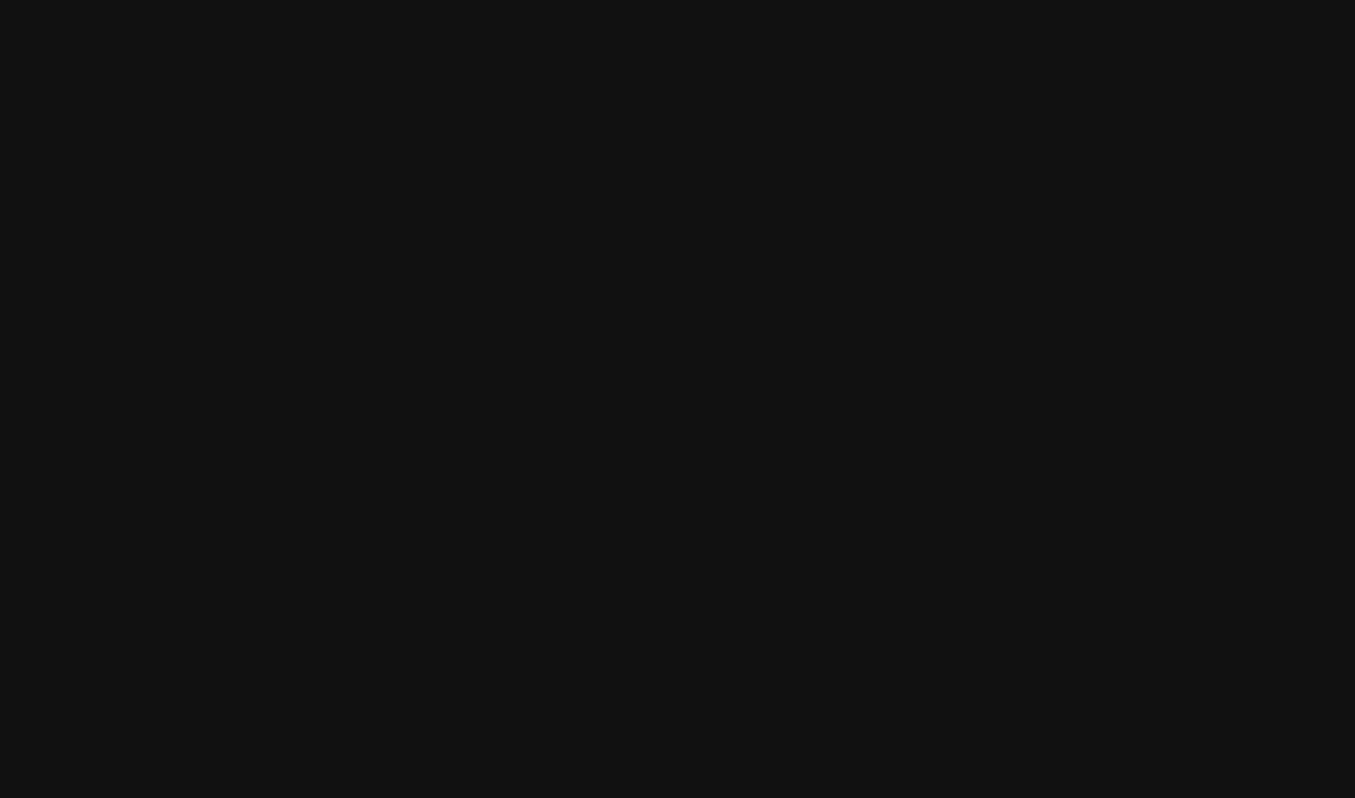
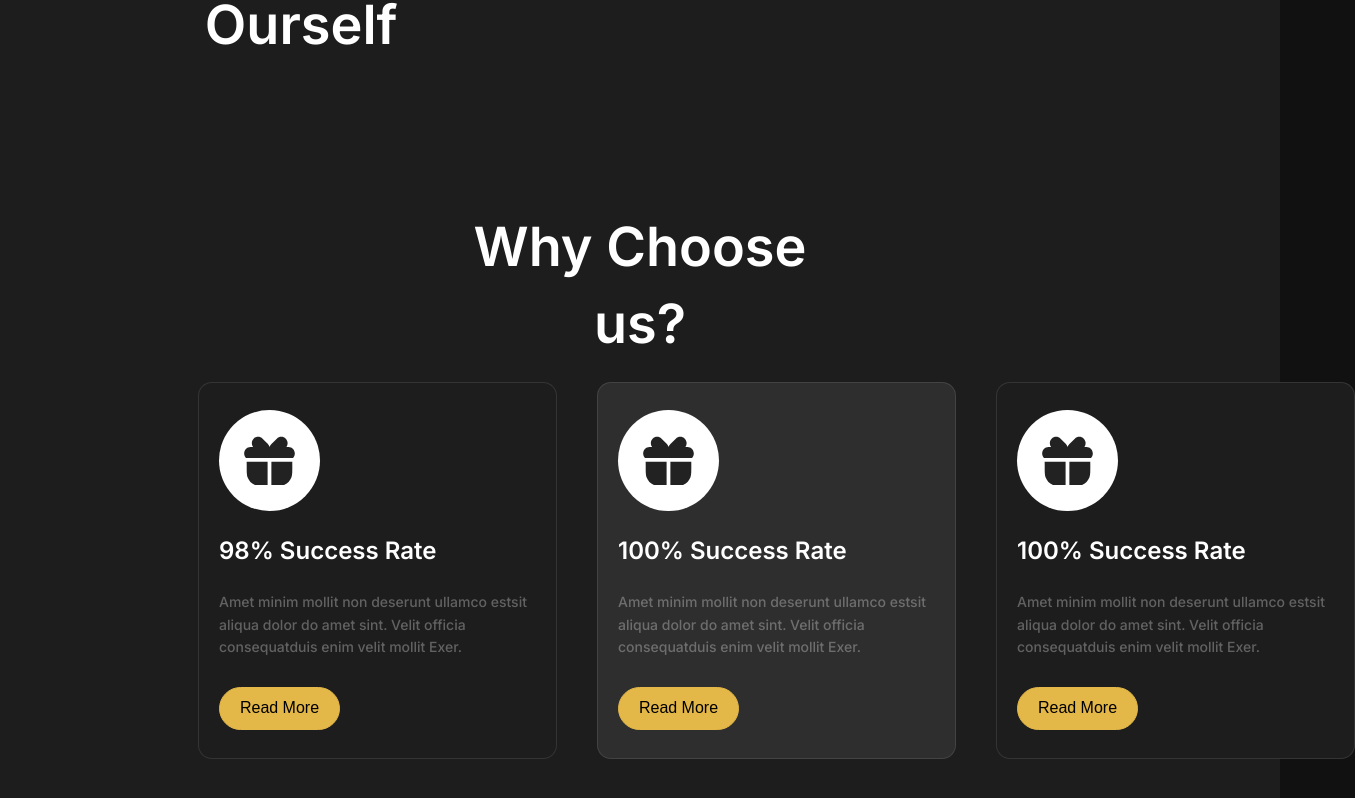
Before and after one commit to Shubham-Pathak-14/law-firm-landing-page, a React (Create React App) app: page / in a window 1280 px wide. Shown: the part 1078-1876 px from the top of the page, 1355 px wide, since content can reach past the window. Before the commit the page ends 1056 px from the top, so only its background shows below. Built offline with nearby package versions, Linux system fonts and the light colour scheme.

Commit message:
Done until Why Choose Us section

```diff
--- a/src/Components/Introduction/Intro.module.css
+++ b/src/Components/Introduction/Intro.module.css
@@ -4,8 +4,10 @@
 	display: flex;
 	width: 100%;
 	align-items: center;
-	justify-content: space-between;
+	justify-content: space-around;
 	padding: 75px;
+
+	margin-top: 95px;
 }
 
 .introHeading h2 {
--- a/src/Components/WhyChooseUs/ChooseUs.jsx
+++ b/src/Components/WhyChooseUs/ChooseUs.jsx
@@ -0,0 +1,50 @@
+import React from "react";
+import styles from "./ChooseUs.module.css";
+import GiftImage from "../../Assets/GiftImage.svg";
+import ChooseUsCard from "./ChooseUsCard/ChooseUsCard";
+
+const data = [
+  {
+    id: 1,
+    image: GiftImage,
+    successRate: "98% Success Rate",
+    description:
+      "Amet minim mollit non deserunt ullamco estsit aliqua dolor do amet sint. Velit officia consequatduis enim velit mollit Exer.",
+    buttonText: "Read More",
+  },
+  {
+    id: 2,
+    image: GiftImage,
+    successRate: "100% Success Rate",
+    description:
+      "Amet minim mollit non deserunt ullamco estsit aliqua dolor do amet sint. Velit officia consequatduis enim velit mollit Exer.",
+    buttonText: "Read More",
+  },
+  {
+    id: 3,
+    image: GiftImage,
+    successRate: "100% Success Rate",
+    description:
+      "Amet minim mollit non deserunt ullamco estsit aliqua dolor do amet sint. Velit officia consequatduis enim velit mollit Exer.",
+    buttonText: "Read More",
+  },
+];
+
+const ChooseUs = () => {
+  return (
+    <>
+      <div className={styles.wrapper}>
+        <div className={styles.header}>
+          <h3>Why Choose us?</h3>
+        </div>
+        <div className={styles.boxWrapper}>
+          {data.map((cardItem) => (
+            <ChooseUsCard data={cardItem} key={cardItem.id} />
+          ))}
+        </div>
+      </div>
+    </>
+  );
+};
+
+export default ChooseUs;
--- a/src/Components/WhyChooseUs/ChooseUs.module.css
+++ b/src/Components/WhyChooseUs/ChooseUs.module.css
@@ -0,0 +1,30 @@
+.wrapper {
+	width: 100%;
+    margin-top: 135px;
+}
+
+.header {
+	text-align: center;
+	display: flex;
+	align-items: center;
+	justify-content: center;
+}
+
+.header h3 {
+	color: var(--pure-white, #fff);
+	font-family: Inter;
+	font-size: 54px;
+	font-style: normal;
+	font-weight: 600;
+	line-height: 143.023%;
+	width: 437px;
+	height: 77px;
+}
+
+.boxWrapper {
+	display: flex;
+	align-items: center;
+	justify-content: space-evenly;
+	margin: 50px;
+    margin-top: 97px;
+}
--- a/src/Components/WhyChooseUs/ChooseUsCard/ChooseUsCard.jsx
+++ b/src/Components/WhyChooseUs/ChooseUsCard/ChooseUsCard.jsx
@@ -0,0 +1,21 @@
+import React from "react";
+import styles from "./ChooseUsCard.module.css";
+
+export default function ChooseUsCard({ data }) {
+  const { id, image, successRate, description, buttonText } = data;
+
+  return (
+    <>
+      <div className={id % 2 !== 0 ? styles.wrapper : styles.wrapper2}>
+        <div className={styles.imgWrapper}>
+          <img src={image} alt="Gift Icon" />
+        </div>
+
+        <h5>{successRate}</h5>
+        <p>{description}</p>
+
+        <button className={styles.btnContainer}>{buttonText}</button>
+      </div>
+    </>
+  );
+}
--- a/src/Components/WhyChooseUs/ChooseUsCard/ChooseUsCard.module.css
+++ b/src/Components/WhyChooseUs/ChooseUsCard/ChooseUsCard.module.css
@@ -0,0 +1,78 @@
+.wrapper {
+	width: 359px;
+	height: 377px;
+	flex-shrink: 0;
+	border-radius: 14px;
+	border: 1.4px solid rgba(255, 255, 255, 0.1);
+	background: #1d1d1d;
+	display: flex;
+	flex-direction: column;
+	padding-left: 20px;
+	justify-content: space-evenly;
+	margin-left: 20px;
+	margin-right: 20px;
+}
+
+.wrapper2 {
+	width: 359px;
+	height: 377px;
+	flex-shrink: 0;
+	border-radius: 14px;
+	border: 1.4px solid rgba(255, 255, 255, 0.1);
+	background: #2E2E2E;
+	display: flex;
+	flex-direction: column;
+	padding-left: 20px;
+	justify-content: space-evenly;
+	margin-left: 20px;
+	margin-right: 20px;
+}
+
+.imgWrapper {
+	background-color: var(--color-white);
+	border-radius: 50%;
+	width: 101px;
+	height: 101px;
+	flex-shrink: 0;
+	stroke-width: 1.4px;
+	stroke: rgba(25, 25, 25, 0.1);
+	display: flex;
+	align-items: center;
+	justify-content: center;
+}
+
+img {
+	object-fit: cover;
+	width: 51.7px;
+	height: 49px;
+}
+
+h5 {
+	color: var(--pure-white, #fff);
+	font-family: Inter;
+	font-size: 24px;
+	font-style: normal;
+	font-weight: 600;
+	line-height: 24px;
+	/* width: 215px; */
+	height: 24px;
+}
+
+p {
+	color: var(--pure-white, #fff);
+	font-family: Inter;
+	font-size: 14px;
+	font-style: normal;
+	font-weight: 500;
+	line-height: 162.523%; /* 22.753px */
+	opacity: 0.3;
+}
+
+.btnContainer {
+	width: 121px;
+	height: 43px;
+	flex-shrink: 0;
+	border-radius: 23.5px;
+	background: #e3b748;
+	border: 1px solid #e3b748;
+}
--- a/src/Pages/LandingPage/LandingPage.jsx
+++ b/src/Pages/LandingPage/LandingPage.jsx
@@ -3,6 +3,7 @@ import styles from "./LandingPage.module.css";
 import NavBar from "../../Components/Navbar/Navbar";
 import HeroSection from "../../Components/HeroSection/HeroSection";
 import Introduction from "../../Components/Introduction/Intro";
+import ChooseUs from "../../Components/WhyChooseUs/ChooseUs";
 
 const LandingPage = () => {
   return (
@@ -14,6 +15,7 @@ const LandingPage = () => {
       <div className={styles.contentBackground}>
         <div className={styles.contentWrapper}>
           <Introduction />
+          <ChooseUs />
         </div>
       </div>
     </div>
```
Also changed, not shown: src/Assets/GiftImage.svg (added).
